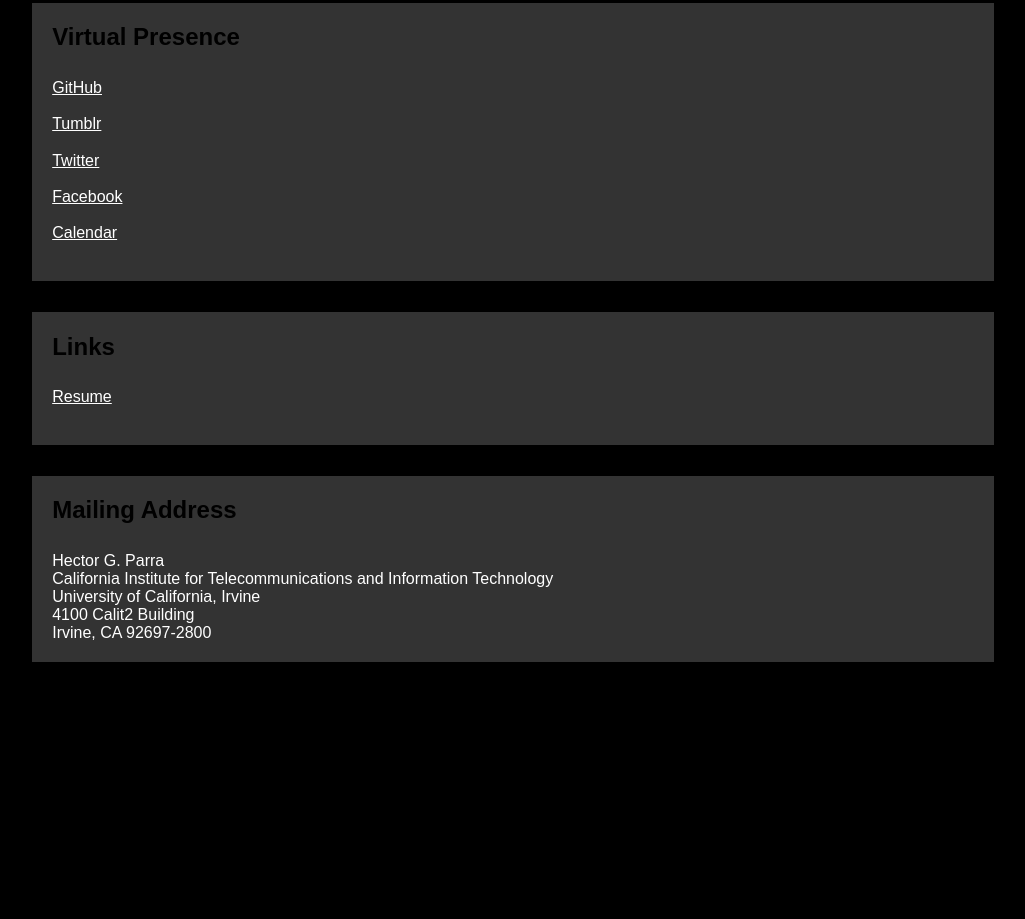
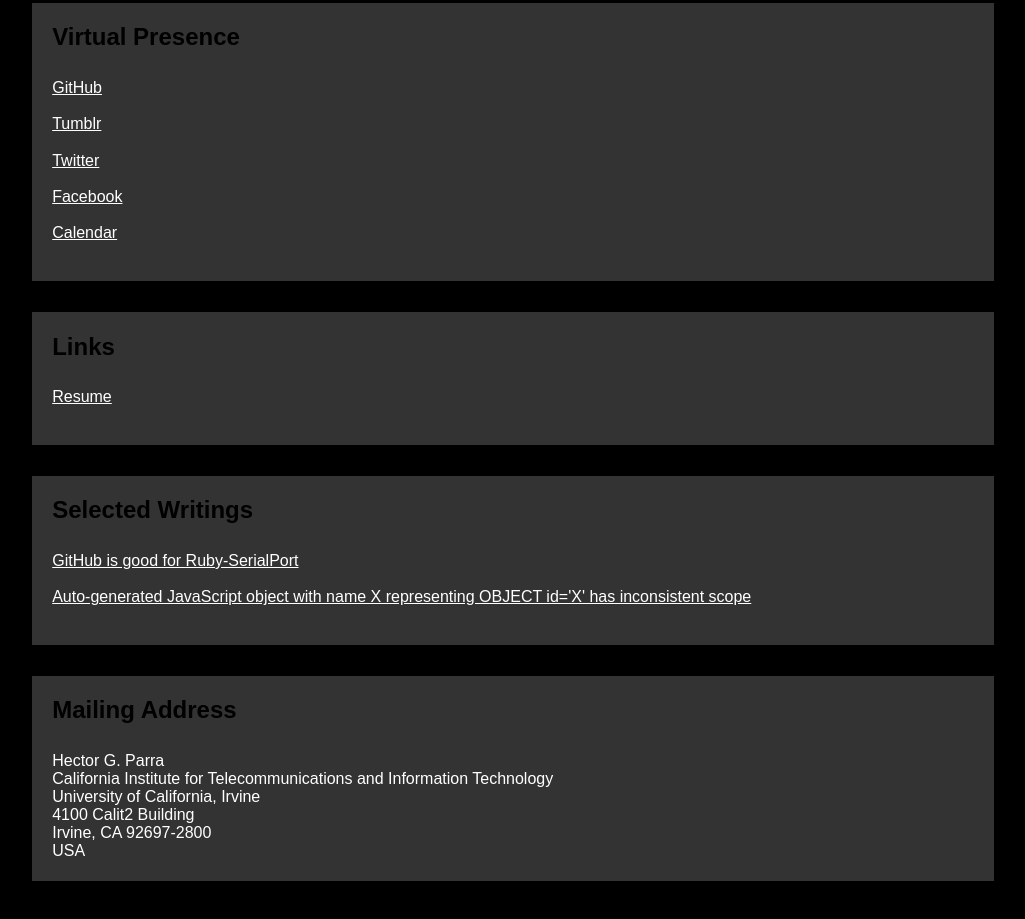
Before and after one commit to hparra/hparra.github.com, a plain HTML site: page index.html in a window 1280 px wide. Shown: the part 1122-2041 px from the top of the page, without its empty margins (127-1152 px from the left). Before the commit the page ends 1943 px from the top, so only its background shows below. Drawn offline with Linux system fonts and the light colour scheme.

Commit message:
Added 'Selected Writings' links.

```diff
--- a/index.html
+++ b/index.html
@@ -135,13 +135,22 @@
 			</div>
 
 			<div class="section">
+				<h3>Selected Writings</h3>
+				<ul>
+					<li><a href="http://blog.hectorparra.com/post/366035493/github-is-good-for-ruby-serialport">GitHub is good for Ruby-SerialPort</a></li>
+					<li><a href="http://www.hectorparra.com/demo/objectTagJSObject.html">Auto-generated JavaScript object with name X representing OBJECT id='X' has inconsistent scope</a></li>
+				</ul>
+			</div>
+
+			<div class="section">
 				<h3>Mailing Address</h3>
 				<p>
 					Hector G. Parra<br />
 					California Institute for Telecommunications and Information Technology<br />
 					University of California, Irvine<br />
 					4100 Calit2 Building<br />
-					Irvine, CA 92697-2800
+					Irvine, CA 92697-2800<br />
+					USA
 				</p>
 			</div>
 
```
